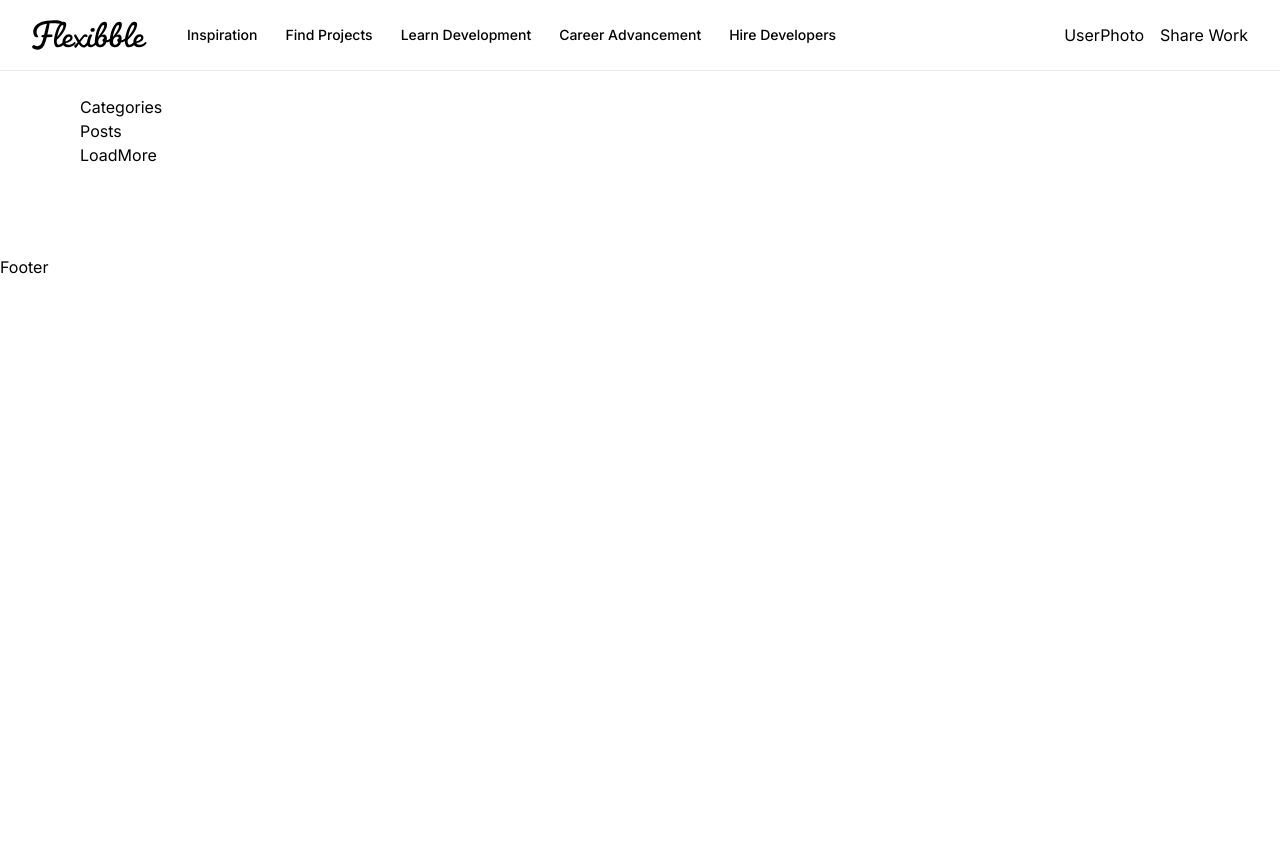
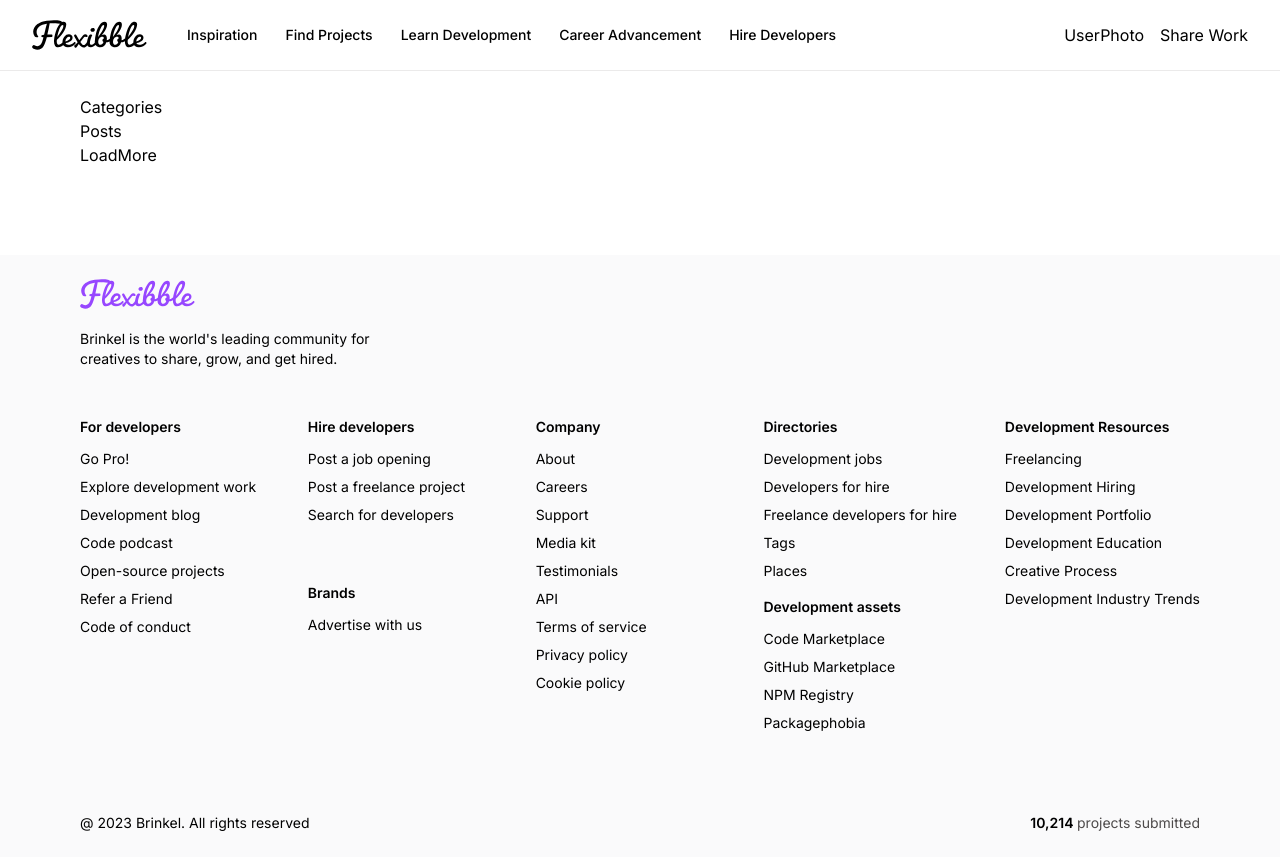
Before and after one commit to MrOrtiz1988/brinkel-app, a Next.js app: page / in a window 1280 px wide. Before the commit the page ends 800 px from the top, so only its background shows below. Built offline with nearby package versions, Linux system fonts and the light colour scheme.

Commit message:
footer well structured

```diff
--- a/components/Footer.tsx
+++ b/components/Footer.tsx
@@ -1,8 +1,65 @@
-import React from 'react'
+import Image from 'next/image';
+import Link from 'next/link';
+import { footerLinks } from '@/constants';
+
+type ColumnProps = { title: string, links: Array<string> }
+
+const FooterColumn = ({ title, links }: ColumnProps) => (
+  <div className='footer_column'>
+    <h4 className='font-semibold'>{title}</h4>
+    <ul className='flex flex-col gap-2 font-normal'>
+      {links.map(link => <Link href='/' key={link}>
+        {link}
+      </Link>)}
+    </ul>
+  </div>
+)
 
 const Footer = () => {
   return (
-    <div>Footer</div>
+    <footer className='flexStart footer'>
+      <div className='flex flex-col gap-12 w-full'>
+        <div className='flex items-start flex-col'>
+          <Image
+            src='/logo-purple.svg'
+            width={115}
+            height={38}
+            alt='Brinkel'
+          />
+          <p className='text-start text-sm font-normal mt-5 max-w-xs'>
+            Brinkel is the world's leading community for creatives to share, grow, and get hired.
+          </p>
+        </div>
+
+
+        <div className='flex flex-wrap gap-12'>
+          <FooterColumn title={footerLinks[0].title} links={footerLinks[0].links} />
+          <div className='flex-1 flex flex-col gap-4'>
+            <FooterColumn title={footerLinks[1].title} links={footerLinks[1].links} />
+            <FooterColumn title={footerLinks[2].title} links={footerLinks[2].links} />
+          </div>
+
+          <FooterColumn title={footerLinks[3].title} links={footerLinks[3].links} />
+
+          <div className='flex-1 flex flex-col gap-4'>
+            <FooterColumn title={footerLinks[4].title} links={footerLinks[4].links} />
+            <FooterColumn title={footerLinks[5].title} links={footerLinks[5].links} />
+          </div>
+
+          <FooterColumn title={footerLinks[6].title} links={footerLinks[6].links} />
+
+        </div>
+
+      </div>
+
+      <div className='flexBetween footer_copyright'>
+        <p>@ 2023 Brinkel. All rights reserved</p>
+        <p className='text-gray '>
+          <span className='text-black font-semibold'>10,214 </span>
+          projects submitted
+        </p>
+      </div>
+    </footer>
   )
 }
 
```
